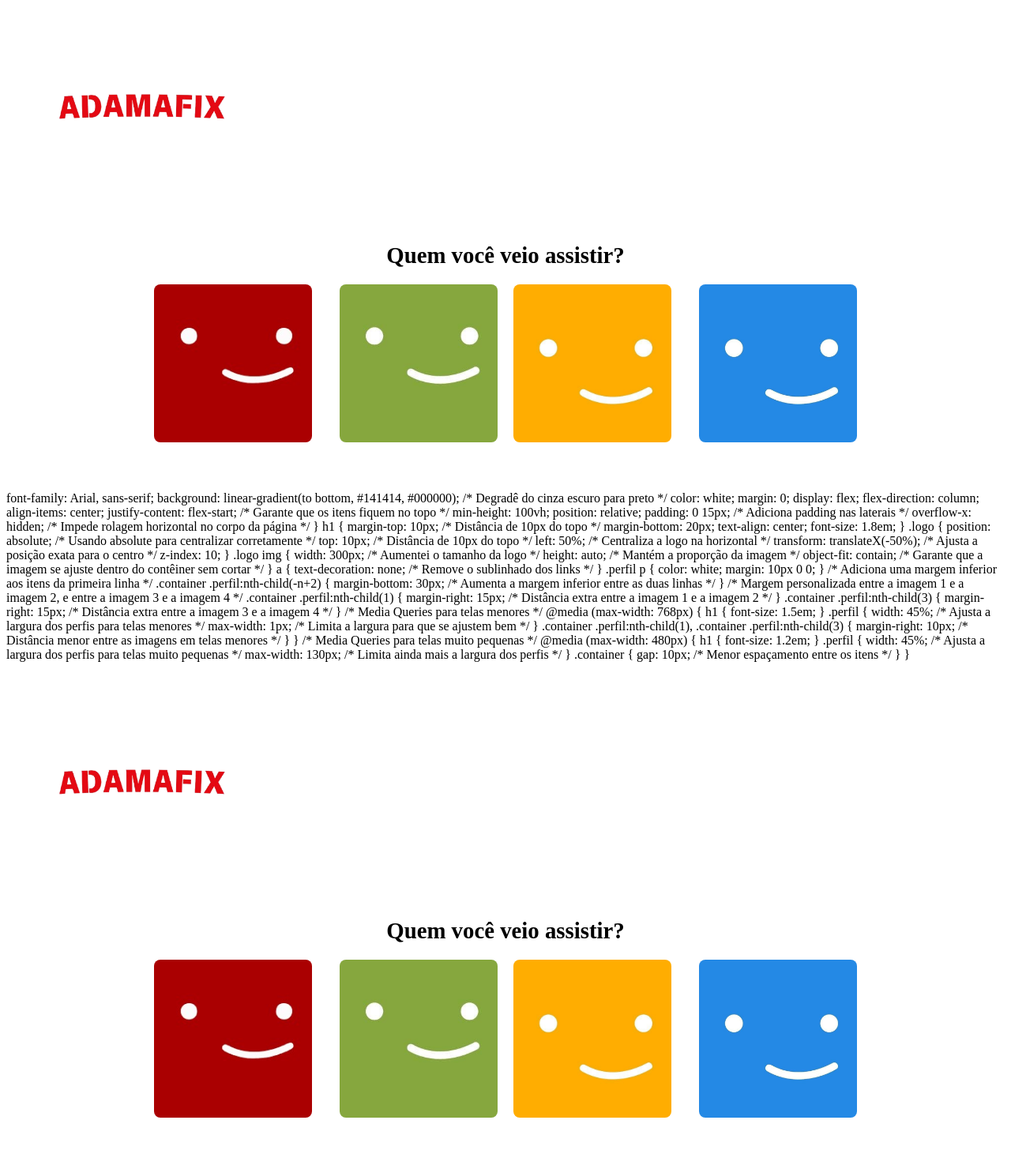
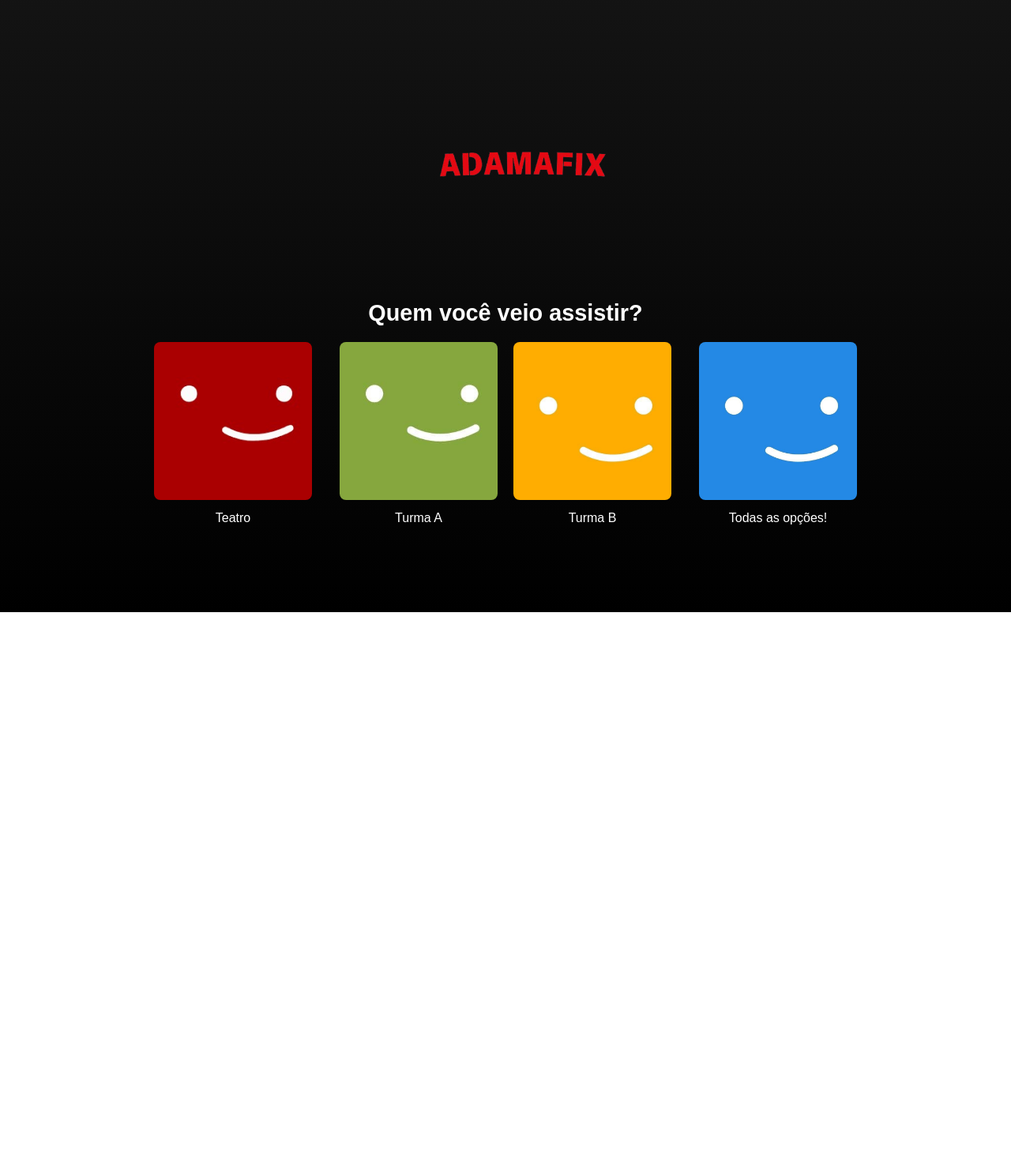
Before and after one commit to nathiellybernardo/Adamafix_7, a plain HTML site: page index.html in a window 1280 px wide. Shown: the part 25-1505 px from the top of the page at 79% size. After the commit the page ends 800 px from the top, so only its background shows below. Drawn offline with Linux system fonts and the light colour scheme.

Commit message:
Update index.html

```diff
--- a/index.html
+++ b/index.html
@@ -1,12 +1,4 @@
-<!DOCTYPE html>
-<html lang="pt-BR">
-<head>
-    <title>AdamaFix</title>
-    <meta charset="UTF-8">
-    <meta name="viewport" content="width=device-width, initial-scale=1.0">
-
-    <style>
-       body {<!DOCTYPE html>
+ <!DOCTYPE html>
 <html lang="pt-BR">
 <head>
     <title>AdamaFix</title>
@@ -175,129 +167,3 @@
     </div>
 </body>
 </html>
-    font-family: Arial, sans-serif;
-    background: linear-gradient(to bottom, #141414, #000000); /* Degradê do cinza escuro para preto */
-    color: white;
-    margin: 0;
-    display: flex;
-    flex-direction: column;
-    align-items: center;
-    justify-content: flex-start; /* Garante que os itens fiquem no topo */
-    min-height: 100vh;
-    position: relative;
-    padding: 0 15px; /* Adiciona padding nas laterais */
-    overflow-x: hidden; /* Impede rolagem horizontal no corpo da página */
-}
-
-h1 {
-    margin-top: 10px; /* Distância de 10px do topo */
-    margin-bottom: 20px;
-    text-align: center;
-    font-size: 1.8em;
-}
-
-.logo {
-    position: absolute; /* Usando absolute para centralizar corretamente */
-    top: 10px; /* Distância de 10px do topo */
-    left: 50%; /* Centraliza a logo na horizontal */
-    transform: translateX(-50%); /* Ajusta a posição exata para o centro */
-    z-index: 10;
-}
-
-.logo img {
-    width: 300px; /* Aumentei o tamanho da logo */
-    height: auto; /* Mantém a proporção da imagem */
-    object-fit: contain; /* Garante que a imagem se ajuste dentro do contêiner sem cortar */
-}
-
-
-        a {
-            text-decoration: none; /* Remove o sublinhado dos links */
-        }
-
-        .perfil p {
-            color: white;
-            margin: 10px 0 0;
-        }
-
-        /* Adiciona uma margem inferior aos itens da primeira linha */
-        .container .perfil:nth-child(-n+2) {
-            margin-bottom: 30px; /* Aumenta a margem inferior entre as duas linhas */
-        }
-
-        /* Margem personalizada entre a imagem 1 e a imagem 2, e entre a imagem 3 e a imagem 4 */
-        .container .perfil:nth-child(1) {
-            margin-right: 15px; /* Distância extra entre a imagem 1 e a imagem 2 */
-        }
-
-        .container .perfil:nth-child(3) {
-            margin-right: 15px; /* Distância extra entre a imagem 3 e a imagem 4 */
-        }
-
-        /* Media Queries para telas menores */
-        @media (max-width: 768px) {
-            h1 {
-                font-size: 1.5em;
-            }
-
-            .perfil {
-                width: 45%; /* Ajusta a largura dos perfis para telas menores */
-                max-width: 1px; /* Limita a largura para que se ajustem bem */
-            }
-
-            .container .perfil:nth-child(1),
-            .container .perfil:nth-child(3) {
-                margin-right: 10px; /* Distância menor entre as imagens em telas menores */
-            }
-        }
-
-        /* Media Queries para telas muito pequenas */
-        @media (max-width: 480px) {
-            h1 {
-                font-size: 1.2em;
-            }
-
-
-            .perfil {
-                width: 45%; /* Ajusta a largura dos perfis para telas muito pequenas */
-                max-width: 130px; /* Limita ainda mais a largura dos perfis */
-            }
-
-            .container {
-                gap: 10px; /* Menor espaçamento entre os itens */
-            }
-        }
-    </style>
-</head>
-<body>
-    <div class="logo"><img src="imagens/logo.png" alt="Logo"></div>
-
-    <h1>Quem você veio assistir?</h1>
-    <div class="container">
-        <div class="perfil">
-            <a href="teatro.html" target="_blank">
-                <img src="imagens/perfil1.png" alt="Imagem Usuário 1">
-                <p>Teatro</p>
-            </a>
-        </div>
-        <div class="perfil">
-            <a href="entrada.html" target="_blank">
-                <img src="imagens/perfil2.jpg" alt="Imagem Usuário 2">
-                <p>Turma A</p>
-            </a>
-        </div>
-        <div class="perfil">
-            <a href="entradab.html" target="_blank">
-                <img src="imagens/perfil3.jpg" alt="Imagem Usuário 3">
-                <p>Turma B</p>
-            </a>
-        </div>
-        <div class="perfil">
-            <a href="perfil4.html" target="_blank">
-                <img src="imagens/perfil4.jpg" alt="Imagem Usuário 4">
-                <p>Todas as opções!</p>
-            </a>
-        </div>
-    </div>
-</body>
-</html>
```
